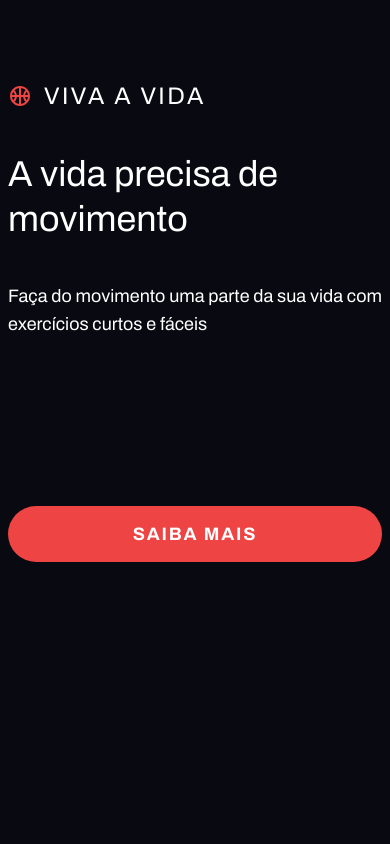
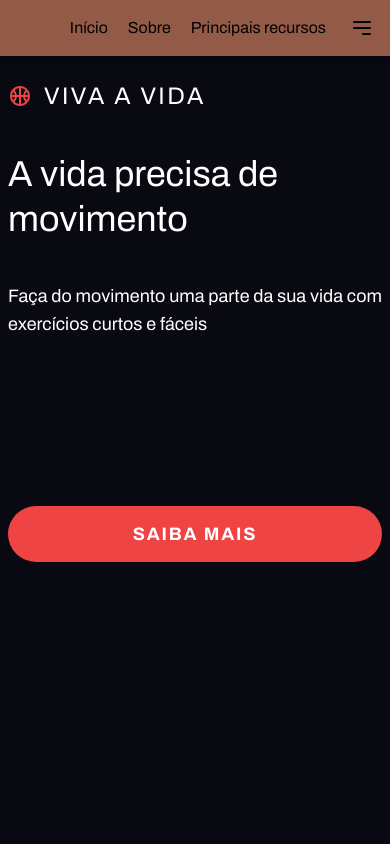
Before and after one commit to VictorSalome/Landpage-public-acadewmia, a Next.js app: page / in a window 390 px wide. Shown: the top 844 px of the page. Built offline with nearby package versions, Linux system fonts and the light colour scheme; grey boxes are pictures that could not be loaded.

Commit message:
feat: criação do header e do footer

```diff
--- /dev/null
+++ b/src/app/components/Header.tsx
@@ -0,0 +1,161 @@
+"use client";
+
+import { useState } from "react";
+
+export const Header = () => {
+  const [isOpen, setIsOpen] = useState(false);
+
+  const toggleMenu = () => {
+    setIsOpen(!isOpen);
+  };
+
+  const handleMenuClick = () => {
+    setIsOpen(false); // Fecha o menu ao clicar em um item
+  };
+
+  return (
+    <nav className="bg-[#935B47] p-4 shadow-md fixed top-0 left-0 w-full z-50">
+      <div className="flex justify-end md:justify-center m:items-center gap-6">
+        <ul className="hidden md:flex justify-center gap-8">
+          <li>
+            <a
+              href="#primeira"
+              className="hover:text-blue-600 text-black"
+              onClick={handleMenuClick}
+            >
+              Início
+            </a>
+          </li>
+          <li>
+            <a
+              href="#segunda"
+              className="hover:text-blue-600 text-black"
+              onClick={handleMenuClick}
+            >
+              Sobre
+            </a>
+          </li>
+          <li>
+            <a
+              href="#terceira"
+              className="hover:text-blue-600 text-black"
+              onClick={handleMenuClick}
+            >
+              Principais recursos
+            </a>
+          </li>
+          <li>
+            <a
+              href="#quarta"
+              className="hover:text-blue-600 text-black"
+              onClick={handleMenuClick}
+            >
+              Exercícios
+            </a>
+          </li>
+          <li>
+            <a
+              href="#sexta"
+              className="hover:text-blue-600 text-black"
+              onClick={handleMenuClick}
+            >
+              Depoimentos
+            </a>
+          </li>
+          <li>
+            <a
+              href="#setima"
+              className="hover:text-blue-600 text-black"
+              onClick={handleMenuClick}
+            >
+              Contato
+            </a>
+          </li>
+        </ul>
+        {/* Botão do menu hambúrguer para telas móveis */}
+        <div className="flex justify-between items-center gap-5 md:hidden list-none">
+          <li>
+            <a
+              href="#primeira"
+              className="hover:text-blue-600 text-black"
+              onClick={handleMenuClick}
+            >
+              Início
+            </a>
+          </li>
+          <li>
+            <a
+              href="#segunda"
+              className="hover:text-blue-600 text-black"
+              onClick={handleMenuClick}
+            >
+              Sobre
+            </a>
+          </li>
+
+          <li>
+            <a
+              href="#terceira"
+              className="hover:text-blue-600 text-black"
+              onClick={handleMenuClick}
+            >
+              Principais recursos
+            </a>
+          </li>
+        </div>{" "}
+        <button
+          onClick={toggleMenu}
+          className="md:hidden flex items-center focus:outline-none"
+        >
+          <svg
+            className="w-6 h-6 text-black"
+            fill="none"
+            stroke="currentColor"
+            viewBox="0 0 24 24"
+            xmlns="http://www.w3.org/2000/svg"
+          >
+            <path
+              strokeLinecap="round"
+              strokeLinejoin="round"
+              strokeWidth="2"
+              d="M4 6h16M4 12h16m-7 6h7"
+            ></path>
+          </svg>
+        </button>
+      </div>
+
+      {/* Menu de navegação para telas pequenas (mobile) */}
+      {isOpen && (
+        <ul className="md:hidden flex flex-col items-center gap-4 mt-4">
+          <li>
+            <a
+              href="#quarta"
+              className="hover:text-blue-600 text-black"
+              onClick={handleMenuClick}
+            >
+              Exercícios
+            </a>
+          </li>
+          <li>
+            <a
+              href="#sexta"
+              className="hover:text-blue-600 text-black"
+              onClick={handleMenuClick}
+            >
+              Depoimentos
+            </a>
+          </li>
+          <li>
+            <a
+              href="#setima"
+              className="hover:text-blue-600 text-black"
+              onClick={handleMenuClick}
+            >
+              Contato
+            </a>
+          </li>
+        </ul>
+      )}
+    </nav>
+  );
+};
--- a/src/app/components/PrimeiraSeção.tsx
+++ b/src/app/components/PrimeiraSeção.tsx
@@ -3,7 +3,10 @@ import { MdOutlineSportsBasketball } from "react-icons/md";
 
 export const PrimeiraSeção = () => {
   return (
-    <div className="flex flex-col sm:flex-row justify-between items-center px-2 sm:px-48 p-20 bg-[#080911] min-h-screen md:">
+    <div
+      id="primeira"
+      className="flex flex-col sm:flex-row justify-between items-center px-2 sm:px-48 p-20 bg-[#080911] min-h-screen md:"
+    >
       <div className="flex flex-col w-full sm:w-1/3 gap-10 order-2 sm:order-1 sm:self-center md:self-start md:gap-14">
         <div className="flex items-center gap-3 ">
           <MdOutlineSportsBasketball className="text-2xl text-red-500 " />
--- a/src/app/components/QuartaSeção.tsx
+++ b/src/app/components/QuartaSeção.tsx
@@ -2,7 +2,7 @@ import React from "react";
 
 export const QuartaSeção = () => {
   return (
-    <section
+    <section id="quarta"
       className="bg-gray-100 p-4 h-screen relative bg-cover bg-center"
       style={{ backgroundImage: "url('/imageQuarta.jpg')" }}
     >
--- a/src/app/components/QuintaSeção.tsx
+++ b/src/app/components/QuintaSeção.tsx
@@ -2,7 +2,7 @@ import React from "react";
 
 export const QuintaSeção = () => {
   return (
-    <div
+    <div id="quinta"
       className="bg-gray-100 p-4 h-screen relative bg-cover bg-center"
       style={{ backgroundImage: "url('/imageQuinta.jpg')" }}
     >
--- a/src/app/components/SegundaSeção.tsx
+++ b/src/app/components/SegundaSeção.tsx
@@ -1,6 +1,6 @@
 export const SegundaSeção = () => {
   return (
-    <div
+    <div id="segunda"
       className="relative bg-no-repeat bg-cover bg-center min-h-screen w-full flex flex-col gap-10 justify-center items-center p-4"
       style={{ backgroundImage: "url('/imageSegundari.jpg')" }}
     >
--- a/src/app/components/SetimaSeção.tsx
+++ b/src/app/components/SetimaSeção.tsx
@@ -23,7 +23,7 @@ export const SetimaSeção = () => {
   };
 
   return (
-    <section className="p-8 h-screen flex flex-col justify-center items-center">
+    <section id="setima" className="p-8 h-screen flex flex-col justify-center items-center">
       <Toaster />
       <div className="w-full max-w-md p-8 bg-white rounded-lg shadow-md">
         <h2 className="text-3xl font-bold text-center text-gray-800 mb-6">
--- a/src/app/components/SextaSeção.tsx
+++ b/src/app/components/SextaSeção.tsx
@@ -17,7 +17,7 @@ export const SextaSeção = () => {
     },
   ];
   return (
-    <div className="min-h-screen bg-[#080911] flex flex-col justify-center items-center p-4">
+    <div id="sexta" className="min-h-screen bg-[#080911] flex flex-col justify-center items-center p-4">
       <h2 className="text-white text-3xl sm:text-4xl mb-20 font-extrabold">
         Depoimentos
       </h2>
--- a/src/app/components/TerceiraSeção.tsx
+++ b/src/app/components/TerceiraSeção.tsx
@@ -2,7 +2,7 @@ import { FaDumbbell, FaRunning, FaHeartbeat } from "react-icons/fa";
 
 export const TerceiraSeção = () => {
   return (
-    <div className="min-h-screen bg-[#080911] flex flex-col justify-center items-center p-4">
+    <div id="terceira" className="min-h-screen bg-[#080911] flex flex-col justify-center items-center p-4">
       <h2 className="text-white text-3xl sm:text-4xl mb-20 font-extrabold">
         Principais recursos
       </h2>
--- a/src/app/components/index.ts
+++ b/src/app/components/index.ts
@@ -5,3 +5,6 @@ export * from "./QuartaSeção";
 export * from "./QuintaSeção";
 export * from "./SextaSeção";
 export * from "./SetimaSeção";
+
+export * from "./Header";
+export * from "./Footer";
--- a/src/app/globals.css
+++ b/src/app/globals.css
@@ -19,6 +19,16 @@ body {
   background: var(--background);
   font-family: var(--font-archivo), sans-serif;
 }
+html {
+  scroll-behavior: smooth;
+}
+
+ul,
+ol {
+  list-style-type: none;
+  padding: 0;
+  margin: 0;
+}
 
 @layer utilities {
   .text-balance {
--- a/src/app/page.tsx
+++ b/src/app/page.tsx
@@ -6,11 +6,15 @@ import {
   QuintaSeção,
   SextaSeção,
   SetimaSeção,
+  Header,
+  Footer,
 } from "./components";
+
 
 export default function Home() {
   return (
     <>
+      <Header />
       <PrimeiraSeção />
       <SegundaSeção />
       <TerceiraSeção />
@@ -18,6 +22,7 @@ export default function Home() {
       <QuintaSeção />
       <SextaSeção />
       <SetimaSeção />
+      <Footer/>
     </>
   );
 }
```
Also changed, not shown: src/app/components/Footer.tsx (added, +64 -0 lines).
